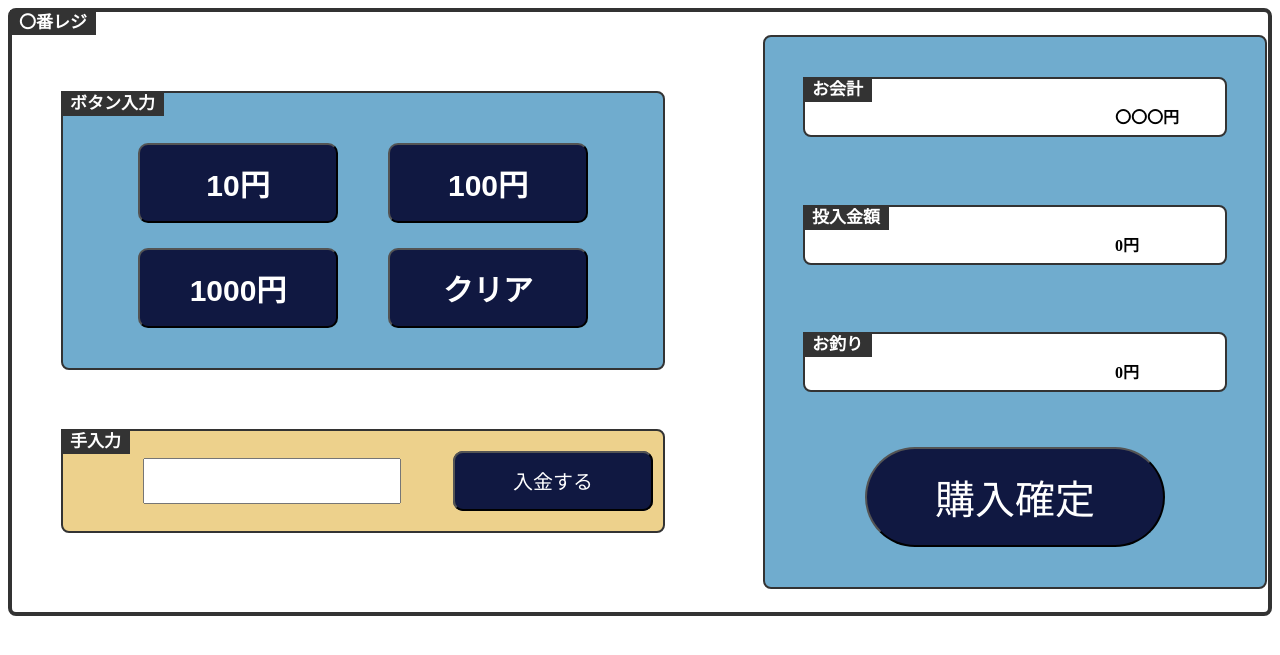
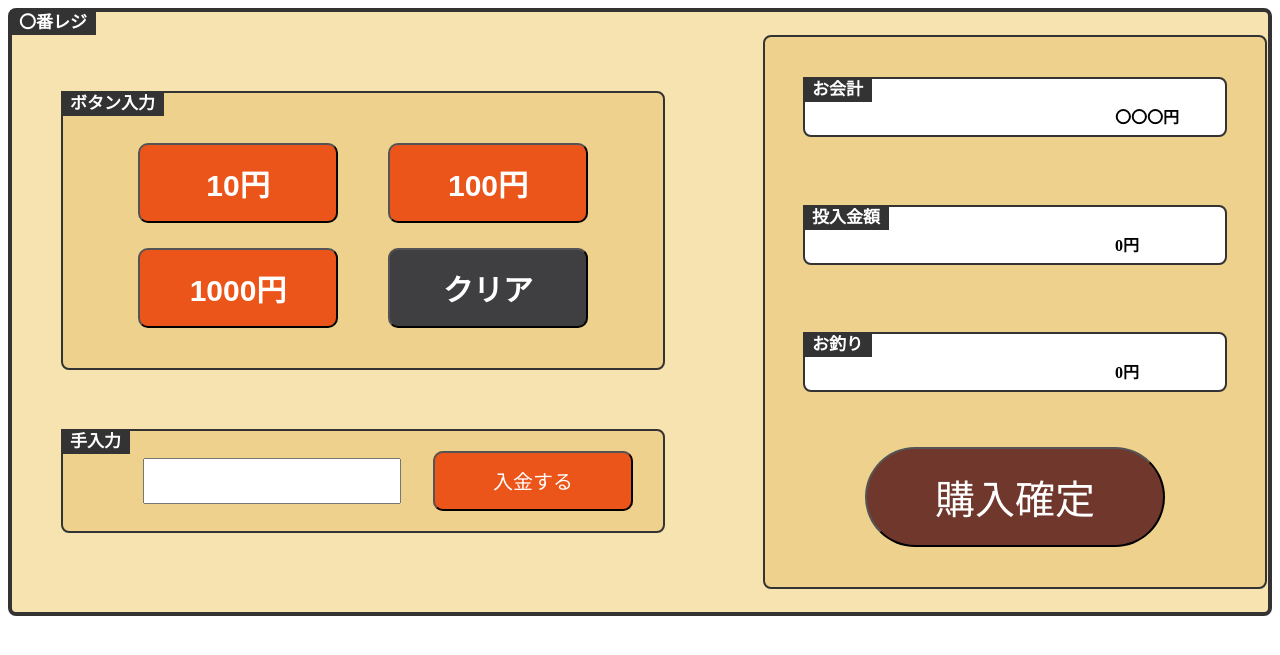
Before and after one commit to kyoichii/kawaproject, a PHP site: page /customerScreen.html in a window 1280 px wide. Shown: the top 655 px of the page. Run offline with PHP 8.4, Linux system fonts and the light colour scheme.

Commit message:
お客様画面のデザイン変更

```diff
--- a/source/css/customerScreen.css
+++ b/source/css/customerScreen.css
@@ -1,7 +1,7 @@
 /* コンテナ */
 #container {
     /*背景色*/
-    background: #ffffff;
+    background: #f7e3af;
     /* 左上の「アイテム」の位置を固定 */
     position: relative;
     /*フレックスボックス*/
@@ -57,7 +57,7 @@
 /* 右エリア */
 #rightArea {
     /*背景色*/
-    background: #70acce;
+    background: #EDD18C;
     /*フレックスボックス*/
     display: flex;
     /*ボックス内の並びを指定*/
@@ -134,6 +134,8 @@
 
 /* 精算ボタン */
 #totalButton {
+    /*背景色*/
+    background: #70372c;
     /*ボタン配置を指定*/
     margin-top: auto;
     margin-bottom: 40px;
@@ -144,40 +146,18 @@
     height: 100px;
     /* 文字の色 */
     color: #fff;
-    /*背景色*/
-    background: #101841;
     /* 文字のサイズ */
     font-size: 40px;
     /* 両端に丸みを付ける */
     border-radius: 100px;
 }
 
-/* お金投入ボタン */
-#paymentButton {
-    /*ボタン配置を指定*/
-    margin-top: auto;
-    margin-bottom: auto;
-    margin-left: auto;
-    margin-right: 10px;
-    /* 横幅 */
-    height: 60px;
-    width: 200px;
-    /* 文字の色 */
-    color: #fff;
-    /*背景色*/
-    background: #101841;
-    /* 文字のサイズ */
-    font-size: 20px;
-    /* 両端に丸みを付ける */
-    border-radius: 10px;
-}
-
-/* お金ボタンエリア */
+/* お金ボタン入力エリア */
 #moneyButtonArea {
     /* 左上の「手入力」の位置を固定 */
     position: relative;
     /*背景色*/
-    background: #70acce;
+    background: #EDD18C;
     /*フレックスボックス*/
     display: flex;
     /*ボックス内の並びを指定*/
@@ -221,7 +201,7 @@
 /* 10円ボタン */
 #tenYenButton {
     /*背景色*/
-    background: #101841;
+    background: #ec551a;
     /* 文字の色 */
     color: #fff;
     /* 文字の大きさ */
@@ -245,7 +225,7 @@
 /* 100円ボタン */
 #hundredYenButton {
     /*背景色*/
-    background: #101841;
+    background: #ec551a;
     /* 文字の色 */
     color: #fff;
     /* 文字の大きさ */
@@ -267,7 +247,7 @@
 /* 1000円ボタン */
 #thousandYenButton {
     /*背景色*/
-    background: #101841;
+    background: #ec551a;
     /* 文字の色 */
     color: #fff;
     /* 文字の大きさ */
@@ -289,7 +269,7 @@
 /* クリアボタン */
 #clearButton {
     /*背景色*/
-    background: #101841;
+    background: #3f3e41;
     /* 文字の色 */
     color: #fff;
     /* 文字の大きさ */
@@ -365,3 +345,23 @@
     /* 文字のサイズ */
     font-size: 30px;
 }
+
+/* お金投入ボタン */
+#paymentButton {
+    /*背景色*/
+    background: #ec551a;
+    /*ボタン配置を指定*/
+    margin-top: auto;
+    margin-bottom: auto;
+    margin-left: auto;
+    margin-right: 30px;
+    /* 横幅 */
+    height: 60px;
+    width: 200px;
+    /* 文字の色 */
+    color: #fff;
+    /* 文字のサイズ */
+    font-size: 20px;
+    /* 両端に丸みを付ける */
+    border-radius: 10px;
+}
```
